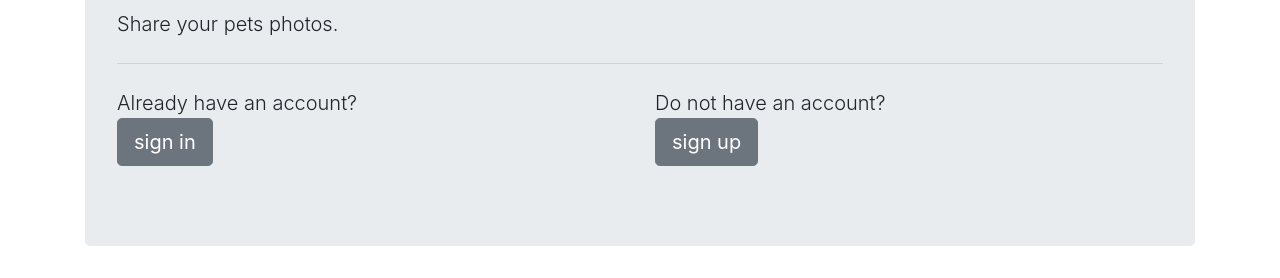
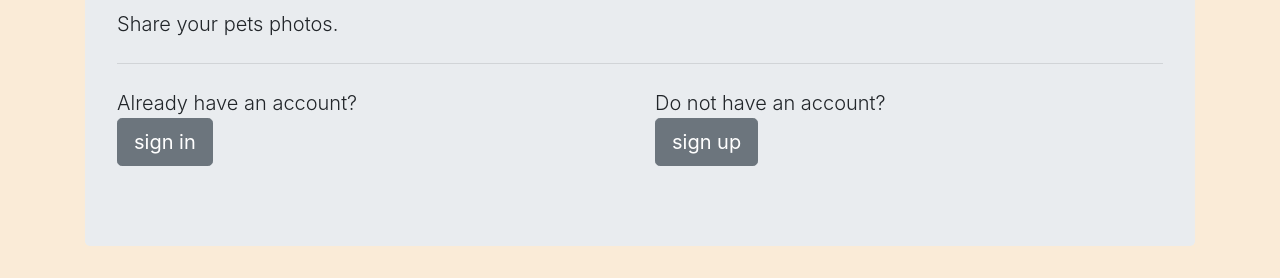
Before and after one commit to Minkov/petstagram, a Django app: page / in a window 1280 px wide. Shown: the part 996-1274 px from the top of the page. Run offline with Django 3.2, Linux system fonts and the light colour scheme; parts of the project's set-up code (start-up, migrations or seed data) failed here and were passed over; some libraries are stand-ins or nearby versions.

Commit message:
Added css

```diff
--- /dev/null
+++ b/static/site.css
@@ -0,0 +1,3 @@
+body {
+    background-color: antiquewhite;
+}
--- a/templates/shared/site.html
+++ b/templates/shared/site.html
@@ -1,3 +1,4 @@
+{% load static %}
 <!DOCTYPE html>
 <html lang="en">
 <head>
@@ -8,6 +9,7 @@
     <link rel="icon" type="image/png" href="https://pluspng.com/img-png/instagram-png-instagram-png-icon-1024.png">
     <link rel="stylesheet" href="https://stackpath.bootstrapcdn.com/font-awesome/4.7.0/css/font-awesome.min.css"
           integrity="sha384-wvfXpqpZZVQGK6TAh5PVlGOfQNHSoD2xbE+QkPxCAFlNEevoEH3Sl0sibVcOQVnN" crossorigin="anonymous">
+    <link rel="stylesheet" href="{% static 'site.css' %}">
 </head>
 <body>
 <nav class="navbar navbar-expand-lg navbar-light bg-light" style="margin-bottom:2%">
```
Also changed, not shown: 1 other file.
